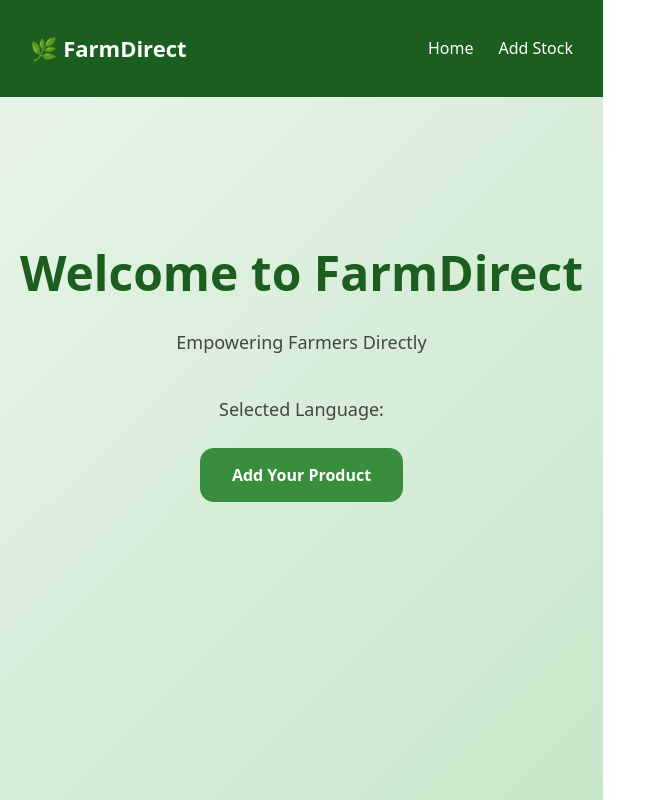
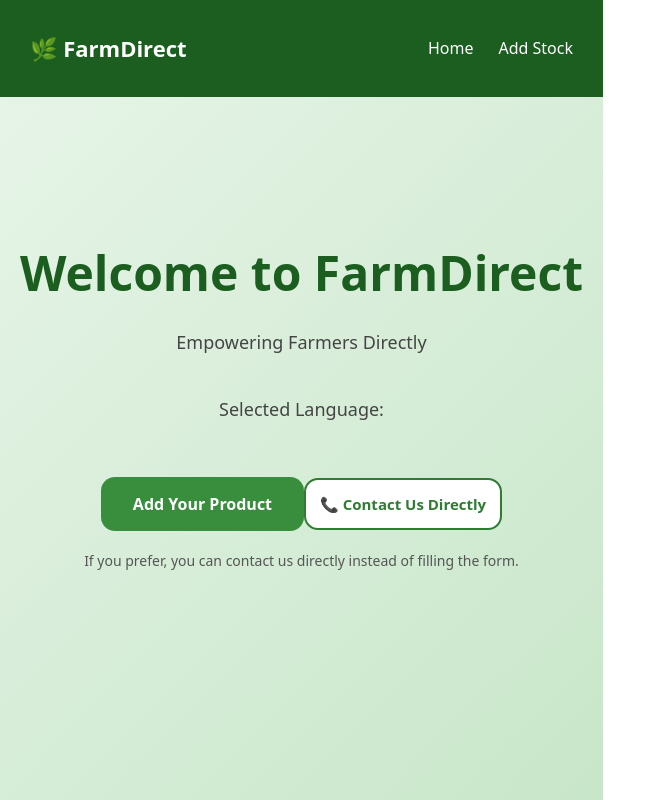
Before and after one commit to ranjithpn292/farmdirect-FE, a React (Vite) app: page /home in a window 1280 px wide. Shown: the whole page, without its empty margins (0-666 px from the left). Built offline with nearby package versions, Linux system fonts and the light colour scheme.

Commit message:
Latest code

```diff
--- a/src/pages/AddStock.jsx
+++ b/src/pages/AddStock.jsx
@@ -307,7 +307,7 @@ export default function AddStock() {
               onChange={(e) => setData({ ...data, quantity: e.target.value })}
             />
 
-            <SubHeading>{t.price} (₹)</SubHeading>
+            <SubHeading>{t.price}</SubHeading>
             <Input
               type="number"
               value={data.pricePerUnit}
--- a/src/pages/Home.jsx
+++ b/src/pages/Home.jsx
@@ -41,9 +41,64 @@ const CTAButton = styled(Link)`
   }
 `;
 
+const SecondaryButton = styled.button`
+  margin-top: 15px;
+  padding: 14px;
+  background: white;
+  color: #2e7d32;
+  border: 2px solid #2e7d32;
+  border-radius: 14px;
+  font-weight: bold;
+  font-size: 15px;
+  cursor: pointer;
+  transition: 0.3s;
+
+  &:hover {
+    background: #e8f5e9;
+    transform: scale(1.02);
+  }
+`;
+
+const Button = styled.button`
+  margin-top: 35px;
+  padding: 16px;
+  background: linear-gradient(135deg, #43a047, #2e7d32);
+  color: white;
+  border: none;
+  border-radius: 16px;
+  font-weight: 700;
+  font-size: 16px;
+  letter-spacing: 0.5px;
+  cursor: pointer;
+  transition: all 0.3s ease;
+  box-shadow: 0 10px 25px rgba(46, 125, 50, 0.35);
+
+  &:hover {
+    transform: translateY(-3px);
+    box-shadow: 0 18px 35px rgba(46, 125, 50, 0.45);
+  }
+
+  &:active {
+    transform: translateY(0px);
+    box-shadow: 0 8px 18px rgba(46, 125, 50, 0.3);
+  }
+
+  &:disabled {
+    background: #a5d6a7;
+    box-shadow: none;
+    cursor: not-allowed;
+    opacity: 0.8;
+  }
+`;
+
 export default function Home() {
   const language = localStorage.getItem("appLanguage");
   const { t } = useLanguage();
+
+  const handleContact = () => {
+    window.open("https://wa.me/919177388913", "_blank");
+    // window.location.href = "tel:+919177388913";
+  };
 
   return (
     <Page>
@@ -53,6 +108,12 @@ export default function Home() {
         <p>{t.empowering}</p>
         <p>Selected Language: {language}</p>
         <CTAButton to="/add-stock">{t.addProduct}</CTAButton>
+        <SecondaryButton onClick={handleContact}>
+          📞 {t.contactUs}
+        </SecondaryButton>
+        <p style={{ marginTop: "20px", fontSize: "14px", color: "#555" }}>
+          {t.contactDesc}
+        </p>
       </Hero>
     </Page>
   );
--- a/src/translations/translations.js
+++ b/src/translations/translations.js
@@ -6,6 +6,9 @@ const translations = {
     // Navbar
     homeNav: "Home",
     addStockNav: "Add Stock",
+    contactUs: "Contact Us Directly",
+    contactDesc:
+      "If you prefer, you can contact us directly instead of filling the form.",
 
     // Home Page
     welcome: "Welcome to FarmDirect",
@@ -51,6 +54,8 @@ const translations = {
 
     homeNav: "హోమ్",
     addStockNav: "పంట జోడించండి",
+    contactUs: "మాతో నేరుగా సంప్రదించండి",
+    contactDesc: "ఫారం నింపకుండా మాతో నేరుగా మాట్లాడవచ్చు.",
 
     welcome: "ఫార్మ్‌డైరెక్ట్‌కు స్వాగతం",
     empowering: "రైతులకు నేరుగా సహాయం",
@@ -89,6 +94,8 @@ const translations = {
 
     homeNav: "ಮುಖಪುಟ",
     addStockNav: "ಬೆಳೆ ಸೇರಿಸಿ",
+    contactUs: "ನಮ್ಮನ್ನು ನೇರವಾಗಿ ಸಂಪರ್ಕಿಸಿ",
+    contactDesc: "ಫಾರ್ಮ್ ತುಂಬದೆ ನಮ್ಮನ್ನು ನೇರವಾಗಿ ಸಂಪರ್ಕಿಸಬಹುದು.",
 
     welcome: "ಫಾರ್ಮ್‌ಡೈರೆಕ್ಟ್‌ಗೆ ಸ್ವಾಗತ",
     empowering: "ರೈತರಿಗೆ ನೇರ ಸಹಾಯ",
```
